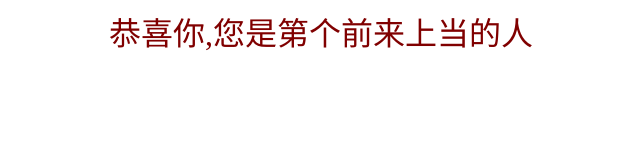
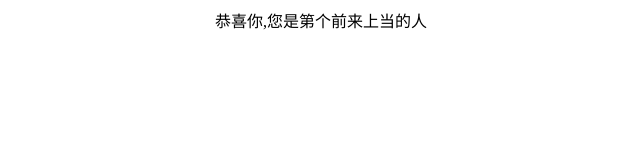
Before and after one commit to 41616/all-posts, a plain HTML site: page index.html in a window 1280 px wide. Shown: the whole page, without its empty margins (319-959 px from the left). Drawn offline with Linux system fonts and the light colour scheme.

Commit message:
Update index.html

```diff
--- a/index.html
+++ b/index.html
@@ -140,7 +140,7 @@
       <script language=JavaScript>alert("又说多了！")</script>
       <script language=JavaScript>alert("不要忘了你的誓言！")</script>
       <script language=JavaScript>alert("祝贺你！你终于出来了！恭喜恭喜！")</script>
-     </p> <font color=#800000 face=楷体_GB2312 size=6>恭喜你,您是第<script src="http://ly.rs100.cn/webjsq.asp?action=freesoho&refresh=2&ty=True&picid=6"></script>个前来上当的人</font></td></tr>
+     </p>恭喜你,您是第<script src="http://ly.rs100.cn/webjsq.asp?action=freesoho&refresh=2&ty=True&picid=6"></script>个前来上当的人</td></tr>
 </table>
 </body>
 </html>
```
